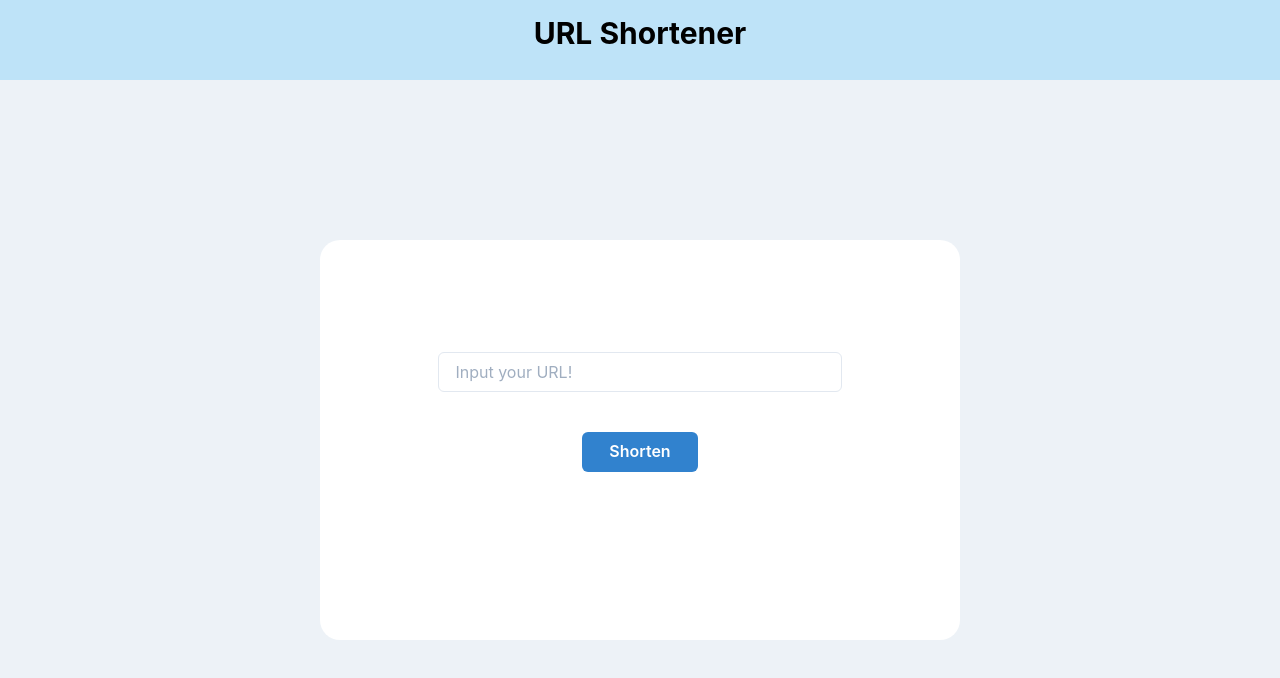
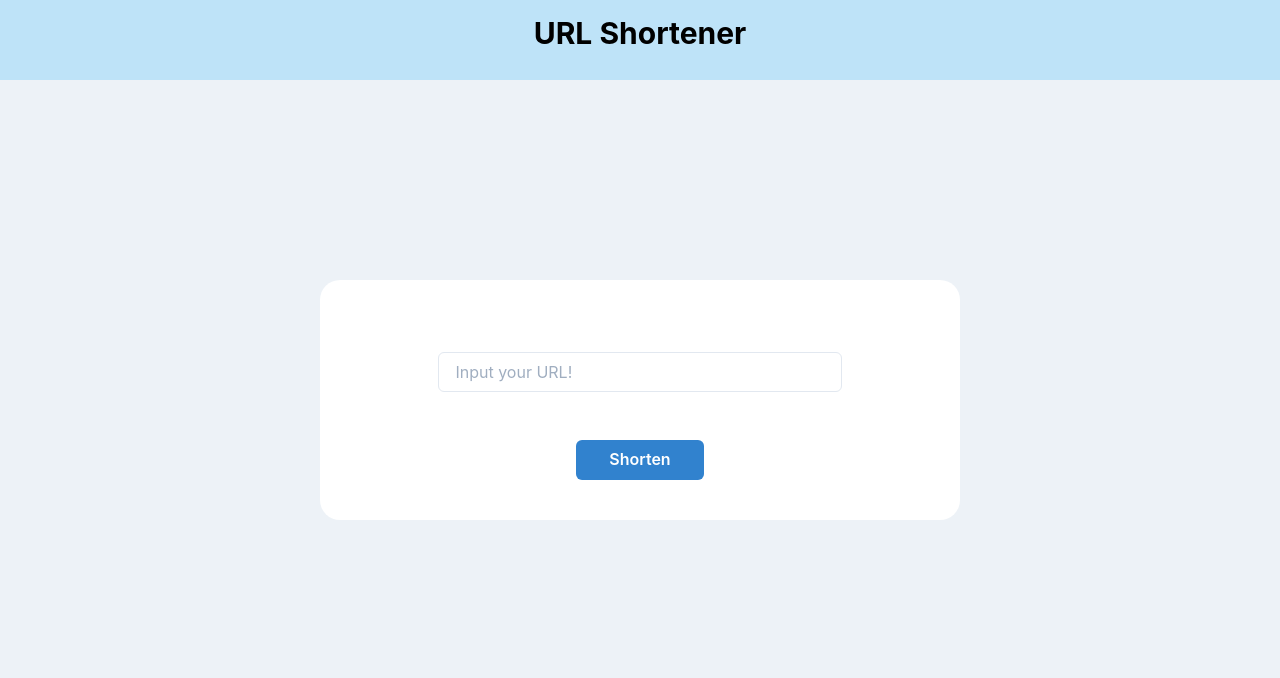
Before and after one commit to Cliffenlee/urlshortener, a Next.js app in the folder frontend/urlshortener/: page / in a window 1280 px wide. Shown: the top 678 px of the page. Built offline with nearby package versions, Linux system fonts and the light colour scheme.

Commit message:
added frontend modal to display shortened url

```diff
--- a/frontend/urlshortener/package.json
+++ b/frontend/urlshortener/package.json
@@ -9,6 +9,7 @@
     "lint": "next lint"
   },
   "dependencies": {
+    "@chakra-ui/icons": "^1.0.13",
     "@chakra-ui/react": "^1.6.4",
     "@emotion/react": "^11.4.0",
     "@emotion/styled": "^11.3.0",
--- a/frontend/urlshortener/pages/index.js
+++ b/frontend/urlshortener/pages/index.js
@@ -1,23 +1,34 @@
-import {Box, Button, Flex, Heading, Input} from "@chakra-ui/react";
-import { useRef } from "react";
+import {Box, Button, Flex, Heading, Input, InputGroup, InputLeftAddon, InputRightAddon, Modal, ModalBody, ModalCloseButton, ModalContent, ModalFooter, ModalHeader, ModalOverlay, Text, useDisclosure} from "@chakra-ui/react";
+import { useRef, useState } from "react";
+import {LinkIcon} from "@chakra-ui/icons";
 import validator from "validator";
 import axios from "axios";
 
 export default function Home() {
 
   const url = useRef()
-  const URL = "http://localhost:8080"
+  const URL = "http://localhost:8080/"
+  const [result, setResult] = useState("")
+  const { isOpen, onOpen, onClose } = useDisclosure()
 
   async function getShortenedUrl () {
     if (validator.isURL(url.current.value)) {
       console.log("valid")
       const request = {long_url: url.current.value}
-      const response = await axios.post(URL+"/url", request)
+      const response = await axios.post(URL+"url", request)
 
       if (response.status == 200) {
-        const url = URL+response.data.long_url
+        console.log(response)
+        const url = URL+response.data.code
         console.log(url)
         //show success message
+        setResult(
+            <InputGroup size="md">
+              <InputLeftAddon children={<LinkIcon/>}/>
+              <Input _placeholder={{ color: 'black' }} fontWeight="500" color="black" placeholder={url} disabled={true}/>
+              <Button colorScheme="green" onClick={() => {navigator.clipboard.writeText(url)}}>Copy Link</Button>
+            </InputGroup>)
+        onOpen()
       } else {
         // error message
 
@@ -29,14 +40,30 @@ export default function Home() {
   }
 
   return (
-    <Flex flexDirection="column" width="100vw" height="100vh" alignItems="center" backgroundColor="gray.100">
-      <Box height={20} width="100%" textAlign="center" backgroundColor="blue.100">
+    <Flex position="relative" flexDirection="column" width="100vw" height="100vh" alignItems="center" justifyContent="center" backgroundColor="gray.100">
+      <Box position="absolute" top="0" left="0" height={20} width="100%" textAlign="center" backgroundColor="blue.100">
           <Heading color="black" mt={15} size="lg">URL Shortener</Heading>
       </Box>
-      <Flex flexDirection="column" width="50%" height="50%" alignItems="center" padding={8} borderRadius={20} mt="20vh" backgroundColor="white">
-          <Input ref={url} mt={20} width="70%" placeholder="Input your URL!" size="md"/>
-          <Button onClick={getShortenedUrl} width="20%" mt={10} colorScheme="blue">Shorten</Button>
+      <Flex position="relative" flexDirection="column" width="50%" height="30%" alignItems="center" justifyContent="space-between" padding={8} borderRadius={20} backgroundColor="white">
+          <Input ref={url} mt={10} width="70%" placeholder="Input your URL!" size="md"/>
+          <Button position="absolute" bottom={10} onClick={getShortenedUrl} width="20%"colorScheme="blue">Shorten</Button>
       </Flex>
+      <Modal size="xl" isCentered isOpen={isOpen} onClose={onClose}>
+        <ModalOverlay />
+        <ModalContent>
+          <ModalHeader>Your link has been generated!</ModalHeader>
+          <ModalCloseButton />
+          <ModalBody>
+            {result}
+          </ModalBody>
+
+          <ModalFooter>
+            <Button colorScheme="blue" mr={3} onClick={onClose}>
+              Close
+            </Button>
+          </ModalFooter>
+        </ModalContent>
+      </Modal>
     </Flex>
   )
 }
```
Also changed, not shown: 1 other file (tests, documents, lock files or other folders).
